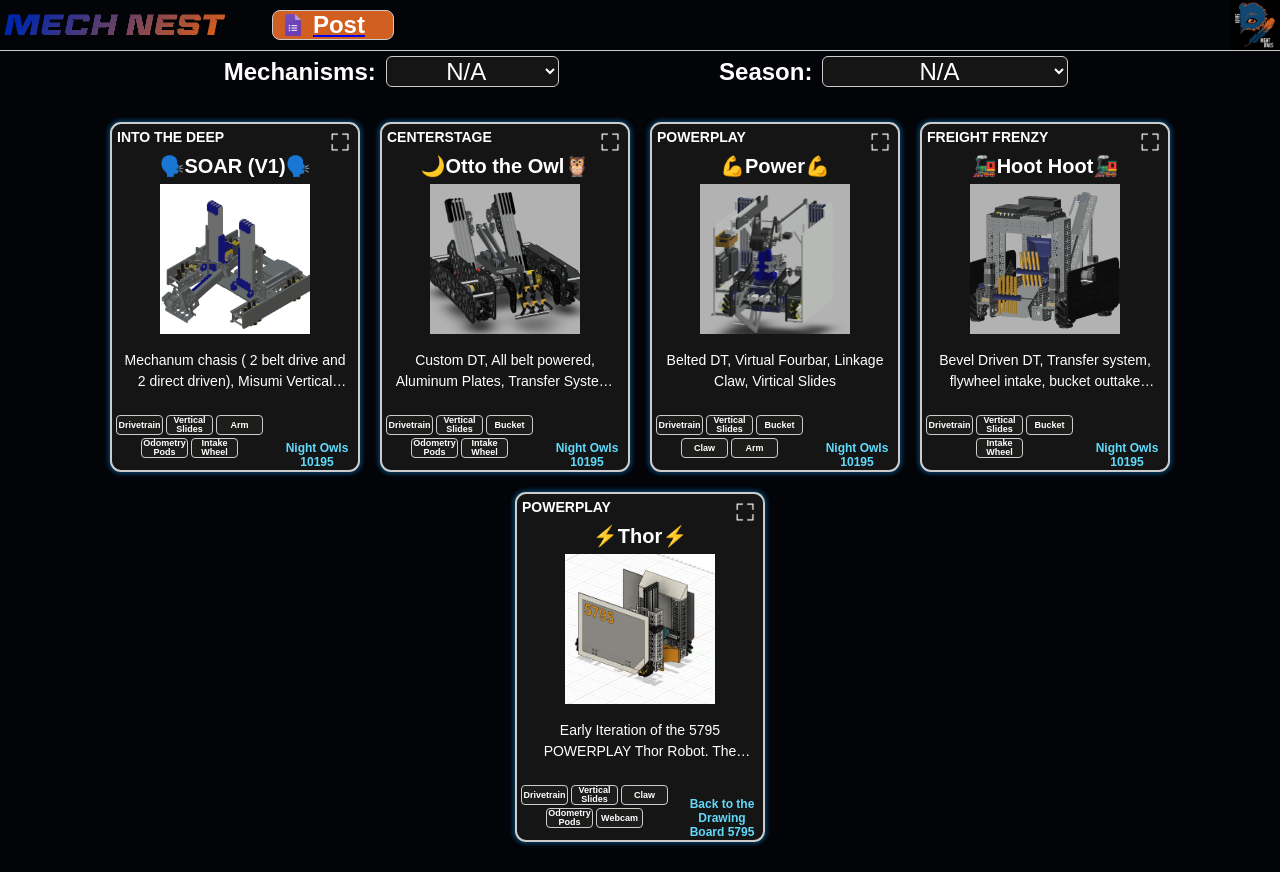
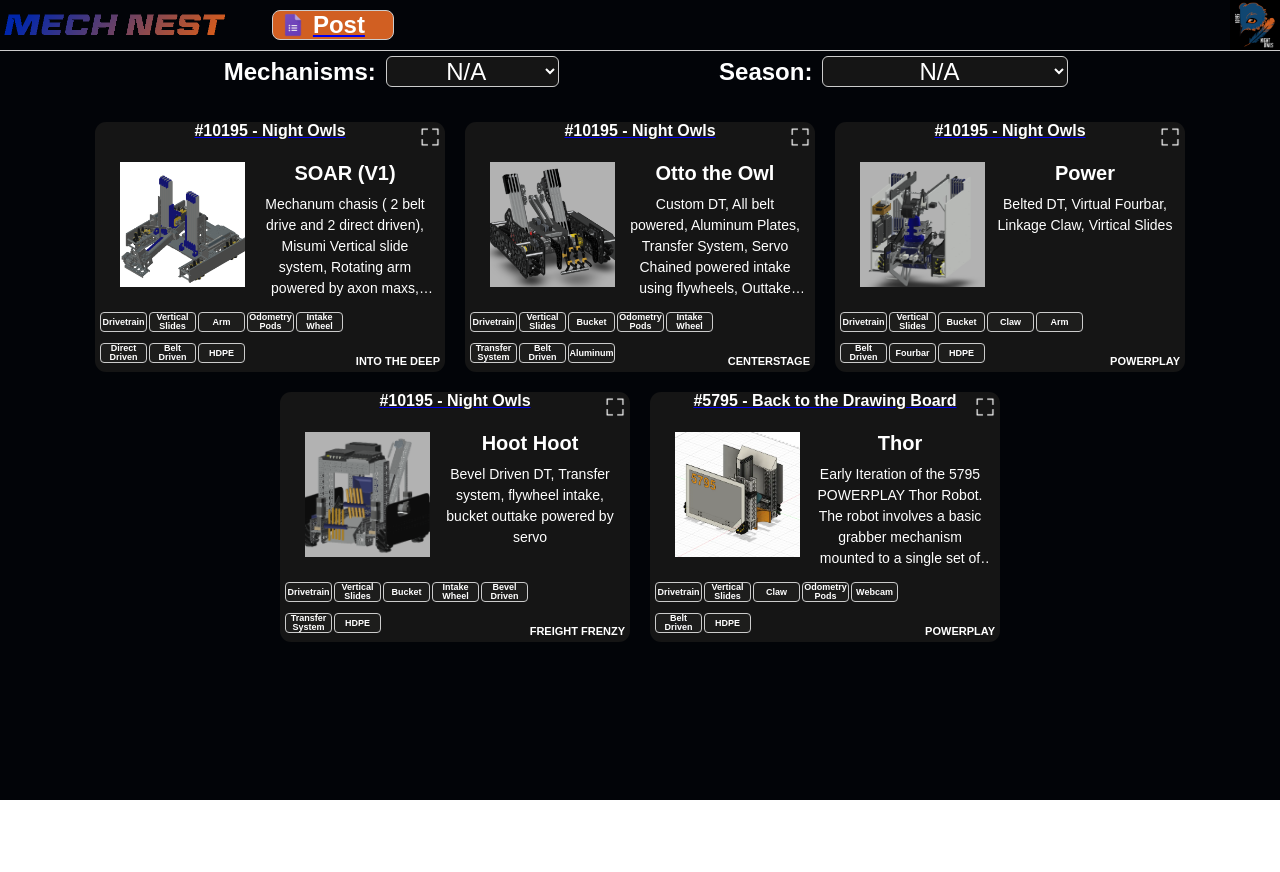
Before and after one commit to FTC-10195/MechNest, a React (Create React App) app: page / in a window 1280 px wide. After the commit the page ends 800 px from the top, so only its background shows below. Built offline with nearby package versions, Linux system fonts and the light colour scheme.

Commit message:
Reworked Cards, added more tags, removed emojis,
good night

```diff
--- a/src/App.js
+++ b/src/App.js
@@ -15,48 +15,48 @@ function App() {
   const [selectedSeason, setSeason] = useState('N/A');
   const preFilteredCards = [
     {
-      id: 1, title: '🗣️SOAR (V1)🗣️',
+      id: 1, title: 'SOAR (V1)',
       description: 'Mechanum chasis ( 2 belt drive and 2 direct driven), Misumi Vertical slide system, Rotating arm powered by axon maxs, Extendo system power by axon mini, Wrist and intake powered by gobilda servos and gecko wheel, 3 Odometry pods Max Score: 63 points solo Max Auto: 16 points',
       imageLink: './Images/V1Bot.png',
       teamNumber: '10195', teamName: "Night Owls", teamLink: 'https://ecgrobotics.org/ftc10195/',
       cadLink: "https://a360.co/4d2JjMT", cadText: "https://a360.co/4d2JjMT",
-      tags: [mechanismStates.NA, mechanismStates.DriveTrain, mechanismStates.VerticalSlides,mechanismStates.Arm,mechanismStates.OdometryPods,mechanismStates.Intake],
+      tags: [mechanismStates.NA, mechanismStates.DriveTrain, mechanismStates.VerticalSlides,mechanismStates.Arm,mechanismStates.OdometryPods,mechanismStates.Intake,mechanismStates.Direct,mechanismStates.Belt,mechanismStates.HDPE],
       season: [seasonStates.NA,seasonStates.IntoTheDeep]
     },
     {
-      id: 2, title: '🌙Otto the Owl🦉',
+      id: 2, title: 'Otto the Owl',
       description: 'Custom DT, All belt powered, Aluminum Plates, Transfer System, Servo Chained powered intake using flywheels, Outtake powered by axon minis, rotation mech powered by axon maxs',
       imageLink: './Images/CenterStageBot.png',
       teamNumber: '10195', teamName: "Night Owls", teamLink: 'https://ecgrobotics.org/ftc10195/',
       cadLink: "https://a360.co/4gyzBEx", cadText: "https://a360.co/4gyzBEx",
-      tags: [mechanismStates.NA, mechanismStates.DriveTrain, mechanismStates.VerticalSlides,mechanismStates.Bucket,mechanismStates.OdometryPods,mechanismStates.Intake],
+      tags: [mechanismStates.NA, mechanismStates.DriveTrain, mechanismStates.VerticalSlides,mechanismStates.Bucket,mechanismStates.OdometryPods,mechanismStates.Intake,mechanismStates.Transfer,mechanismStates.Belt,mechanismStates.Aluminum],
       season: [seasonStates.NA,seasonStates.CENTERSTAGE]
     },
     {
-      id: 3, title: '💪Power💪',
+      id: 3, title: 'Power',
       description: "Belted DT, Virtual Fourbar, Linkage Claw, Virtical Slides",
       imageLink: './Images/PowerPlayBot.png',
       teamNumber: '10195', teamName: "Night Owls", teamLink: 'https://ecgrobotics.org/ftc10195/',
       cadLink: "https://a360.co/41MRQSc", cadText: "https://a360.co/41MRQSc",
-      tags: [mechanismStates.NA, mechanismStates.DriveTrain, mechanismStates.VerticalSlides,mechanismStates.Bucket,mechanismStates.Claw,mechanismStates.Arm],
+      tags: [mechanismStates.NA, mechanismStates.DriveTrain, mechanismStates.VerticalSlides,mechanismStates.Bucket,mechanismStates.Claw,mechanismStates.Arm,mechanismStates.Belt,mechanismStates.Fourbar,mechanismStates.HDPE],
       season: [seasonStates.NA,seasonStates.POWERPLAY]
     },
     {
-      id: 4, title: '🚂Hoot Hoot🚂',
+      id: 4, title: 'Hoot Hoot',
       description: 'Bevel Driven DT, Transfer system, flywheel intake, bucket outtake powered by servo',
       imageLink: './Images/FreightFrenzyBot.png',
       teamNumber: '10195', teamName: "Night Owls", teamLink: 'https://ecgrobotics.org/ftc10195/',
       cadLink: "https://a360.co/4iROovI", cadText: "https://a360.co/4iROovI",
-      tags: [mechanismStates.NA, mechanismStates.DriveTrain, mechanismStates.VerticalSlides,mechanismStates.Bucket,mechanismStates.Intake],
+      tags: [mechanismStates.NA, mechanismStates.DriveTrain, mechanismStates.VerticalSlides,mechanismStates.Bucket,mechanismStates.Intake,mechanismStates.Bevel,mechanismStates.Transfer,mechanismStates.HDPE],
       season: [seasonStates.NA,seasonStates.FreightFrenzy]
     },
     {
-      id: 5, title: '⚡Thor⚡',
+      id: 5, title: 'Thor',
       description: 'Early Iteration of the 5795 POWERPLAY Thor Robot. The robot involves a basic grabber mechanism mounted to a single set of vertical SAR330 linear slides. ',
       imageLink: './Images/POWERPLAY5795.png',
       teamNumber: '5795', teamName: "Back to the Drawing Board", teamLink: 'https://ecgrobotics.org//ftc5795/',
       cadLink: "https://a360.co/4a1pKoh", cadText: "https://a360.co/4a1pKoh",
-      tags: [mechanismStates.NA, mechanismStates.DriveTrain, mechanismStates.VerticalSlides,mechanismStates.Claw,mechanismStates.OdometryPods, mechanismStates.Webcam],
+      tags: [mechanismStates.NA, mechanismStates.DriveTrain, mechanismStates.VerticalSlides,mechanismStates.Claw,mechanismStates.OdometryPods, mechanismStates.Webcam,mechanismStates.Belt,mechanismStates.HDPE],
       season: [seasonStates.NA,seasonStates.POWERPLAY]
     },
   ];
--- a/src/Card.css
+++ b/src/Card.css
@@ -27,30 +27,29 @@ background-position: center;
   background-position: center;
 }
 .card.computer {
-    border: 2px solid #ccc;
     border-radius: 11px;
     position: relative;
-    width: 250px;
-    height: 350px;
+    width: 350px;
+    height: 250px;
     background-color: #151515;
     transition: transform 0.2s;
-    box-shadow: 0px 0px 4px 2px rgba(10, 90, 144, 0.64);
     box-sizing: border-box;
 }
 .card.mobile {
-  border: 2px solid #ccc;
   border-radius: 11px;
-  position: relative;
-  background-color: #151515;
-  box-shadow: 0px 0px 4px 2px rgba(10, 90, 144, 0.64);
-  width: 200px;
-  height: 275px;
+    position: relative;
+    width: 250px;
+    height: 150px;
+    background-color: #151515;
+    transition: transform 0.2s;
+    box-sizing: border-box;
 }
 .fullscreen-button:hover {
     transform: scale(1.15);
 }
 .card:hover {
-  transform: scale(1.05);
+ /* transform: scale(1.05); */
+ background-color: #272727;
 }
 .card.fullscreen {
     position: fixed;
@@ -67,7 +66,6 @@ background-position: center;
     overflow: auto;
     transform: none;
   }
-
   .card.fullscreen .card-content {
     padding: 40px;
   }
@@ -80,45 +78,75 @@ background-position: center;
     cursor: pointer;
     position: absolute;
     height: 20px;
-    right: 1vmin ;
-    top: 1vmin;
+    right: 5px;
+    top: 5px;
     transition: transform 0.2s;
 }
 .fullscreen-button.mobile{
   cursor: pointer;
   position: absolute;
   height: 20px;
-  right: 1vmin ;
-  top: 1vmin;
+  right: 5px;
+  top: 5px;
   transition: transform 0.2s;
 }
 .card-image.computer{
-  width:  150px;
-  height: 150px;
+  position: absolute;
+  display: flex;
+  top: 40px;
+  left: 25px;
+  width:  125px;
+  height: 125px;
   object-fit: cover;
-  transition: transform 0.2s;
 }
 .card-image.fullscreen{
-  width: 30vmax;
-  height: 30vmax;
-  object-fit: cover;
-  transition: transform 0.2s;
+  position: absolute;
+  display: flex;
+  top: 50px;
+  left: 50%;
+  transform: translate(-50%,0);
+  height: 30vh;
+  object-fit: contain;
 }
 .card-image.mobile{
-  width:  100px;
+  position: absolute;
+  display: flex;
+  top: 20px;
+  left: 10px;
+  width:  80px;
+  height: 80px;
+  object-fit: cover;
+}
+.card-text-container.computer{
+position: absolute;
+top: 40px;
+left: 150px;
+width: 200px;
+height: 100px;
+}
+.card-text-container.mobile{
+  position: absolute;
+  top: 20px;
+  left: 110px;
+  width: 138px;
   height: 100px;
-  object-fit: cover;
-  transition: transform 0.2s;
 }
+.card-text-container.fullscreen{
+  position: absolute;
+  top: calc(50px + 30vh + 10px);
+  left: 50%;
+  transform: translate(-50%,0);
+  width: 90%;
+  }
 .card-description.fullscreen{
-   margin: 12px;
-  overflow: hidden;               /* Hides overflowed content */
+  margin: 12px;
+  display: -webkit-box;           /* Makes the element behave like a box */
+  -webkit-box-orient: vertical;   /* Specifies the box's orientation as vertical */
+  overflow-y: scroll;
+  -webkit-line-clamp: 8;          /* Specifies the number of lines to display */
   line-height: 1.5em;             /* Optional: Adjust line-height for spacing between lines */
-  overflow-wrap: break-word; /* Modern property */
-  max-width: 100vmax;
-    font-size:16px;
+    font-size:calc(7px + 2vmin);
   font-family : sans-serif;
-  font-weight: bold;
   color: #ffffff;
 }
 .card-description.computer{
@@ -126,27 +154,25 @@ background-position: center;
   display: -webkit-box;           /* Makes the element behave like a box */
   -webkit-box-orient: vertical;   /* Specifies the box's orientation as vertical */
   overflow: hidden;               /* Hides overflowed content */
-  -webkit-line-clamp: 2;          /* Specifies the number of lines to display */
+  -webkit-line-clamp: 5;          /* Specifies the number of lines to display */
   line-height: 1.5em;             /* Optional: Adjust line-height for spacing between lines */
-  max-height: 3em;
     font-size:14px;
   font-family : sans-serif;
   color: #ffffff;
 }
 .card-description.mobile{
-  margin: 8px;
+  margin: 6px;
   display: -webkit-box;           /* Makes the element behave like a box */
   -webkit-box-orient: vertical;   /* Specifies the box's orientation as vertical */
   overflow: hidden;               /* Hides overflowed content */
-  -webkit-line-clamp: 2;          /* Specifies the number of lines to display */           /* Optional: Adjust line-height for spacing between lines */
-  max-height: 3em;
+  -webkit-line-clamp: 3;          /* Specifies the number of lines to display */
+  line-height: 1.5em;             /* Optional: Adjust line-height for spacing between lines */
     font-size:12px;
   font-family : sans-serif;
   color: #ffffff;
 }
 .card-title.computer{
   height: 20px;
-  top: 10px;
   position: relative;
   font-size: 20px;
 font-family : sans-serif;
@@ -154,106 +180,107 @@ font-weight: bold;
 color: #ffffff;
 }
 .card-title.mobile{
-  height: 20px;
-  top: 10px;
+  height: 10px;
   position: relative;
-  font-size: 16px;
+  font-size: 14px;
 font-family : sans-serif;
 font-weight: bold;
 color: #ffffff;
 }
-.card-fusion.computer{
-  font-size: 12px;
-font-family : sans-serif;
-font-weight: bold;
-color: #61dafb;
-}
-.card-fusion.mobile{
-  font-size: 12px;
-font-family : sans-serif;
-font-weight: bold;
-color: #61dafb;
-}
-.card-teamNumber.computer{
-  word-wrap: break-word;
-  max-width:  80px;
-  max-height: 50px;
-  position: absolute;
-  right: 0;
-  bottom: 0;
-  font-size:12px ;
+.card-title.fullscreen{
+  height: 30px;
+  position: relative;
+  font-size: 25px;
 font-family : sans-serif;
 font-weight: bold;
 color: #ffffff;
-margin: 1px;
-color: #61dafb;
+}
+.card-teamNumber.computer{
+  display: inline;
+  height: 20px;
+  max-width: 280px;
+  overflow: hidden;
+  text-align: center;
+    font-size:16px;
+    margin: 0 auto; /* Center the container horizontally */
+    font-weight: Bold;
+  font-family : sans-serif;
+  color: #ffffff;
 }
 .card-teamNumber.mobile{
-  word-wrap: break-word;
-  max-width:  calc(66px);
-  max-height: 33px;
+  display: inline;
+  height: 16px;
+  max-width: 230px;
+  overflow: hidden;
+  text-align: center;
+    font-size:14px;
+    margin: 0 auto; /* Center the container horizontally */
+    font-weight: Bold;
+  font-family : sans-serif;
+  color: #ffffff;
+}
+.card-teamNumber.fullscreen{
+  height: 50px;
+  max-width: 80%;
+  overflow: hidden;
+  text-align: center;
+    font-size:calc(11px + 3vmin);
+    display: inline;          /* Makes the element behave like a box */
+  -webkit-box-orient: vertical;   /* Specifies the box's orientation as vertical */
+  overflow-y: scroll;               /* Hides overflowed content */
+  -webkit-line-clamp: 2;          /* Specifies the number of lines to display */
+    margin: 0 auto; /* Center the container horizontally */
+    font-weight: Bold;
+  font-family : sans-serif;
+  color: #ffffff;
+}
+.tag-container-large.computer{
+  width:  280px;
+  justify-content: start;
+    height:60px;
   position: absolute;
-  right: 1vmin;
-  bottom: 0;
-  font-size:9px ;
+  left: 5px;
+    bottom: 0;
+overflow-y: scroll;
 font-family : sans-serif;
 font-weight: bold;
 color: #ffffff;
-margin: 1px;
-color: #61dafb;
+
+  display: flex;
+  flex-wrap: wrap;
+  gap: 2px;
 }
-.tag-container-large.computer{
-  font-size:  14px;
-  width:  175px;
-    height:110px;
+.tag-container-large.mobile{
+  width:  200px;
+  justify-content: start;
+    height:50px;
   position: absolute;
-  place-content: center;
-  left: -10px;
-    bottom: 0;
+  left: 5px;
+    bottom: -5px;
+overflow-y: scroll;
 font-family : sans-serif;
 font-weight: bold;
 color: #ffffff;
+
+  display: flex;
+  flex-wrap: wrap;
+  gap: 2px,10px;
+}
+.tag-container-large.fullscreen{
+  position: absolute;
+  bottom: 30vmin;
+  left: 50%;
+  transform: translate(-50%,0);
+  width: 90%;
+  justify-content: center;
+  position: absolute;
 overflow-y: scroll;
-}
-.tag-container-large.mobile{
-  font-size:  11px;
-  width:  150px;
-    height: 120px;
-  position: absolute;
-  place-content: center;
-  left: -10px;
-    bottom: -10px;
-  margin: .2vmin;
 font-family : sans-serif;
 font-weight: bold;
 color: #ffffff;
-overflow-y: scroll;
-}
-.tag-container-large.fullscreen{
-  font-size:  14px;
-  width:  250px;
-    height:250px;
-  position: absolute;
-  place-content: center;
-  left: -0px;
-    bottom: 10px;
-font-family : sans-serif;
-font-weight: bold;
-color: #ffffff;
-overflow-y: scroll;
-}
-.tag-container{
-  position: absolute;
-font-family : sans-serif;
-font-weight: bold;
-color: #ffffff;
-gap: 3px;
-display: grid;
-overflow-y: scroll;
-  justify-content: center;
-  align-items: center;
   display: flex;
   flex-wrap: wrap;
+  gap: calc(.5vmin + 2px);
 }
 .tag.computer{
   cursor: pointer;
@@ -282,10 +309,11 @@ overflow-y: scroll;
   cursor: pointer;
   font-family : sans-serif;
   font-style: normal;
-  height: 35px;
-  width: 70px;
+  height:  calc(11px+1vmin);
+  width: 12vmin;
+  min-width: 45px;
   place-content: center;
-  font-size:  12px;
+  font-size:  calc(9px + .5vmin);
   position: relative;
   text-align: center;
   border: 1px solid #ccc;
@@ -303,10 +331,10 @@ overflow-y: scroll;
 }
 .tag.mobile{
   cursor: pointer;
+  font-family : sans-serif;
   font-style: normal;
-  font-family : sans-serif;
   height: 22px;
-  width: 38px;
+  width: 35px;
   place-content: center;
   font-size:  8px;
   position: relative;
@@ -327,23 +355,34 @@ overflow-y: scroll;
 .season.computer{
   word-wrap: break-word;
   position: absolute;
-  font-size:14px;
+  font-size:11px;
 font-family : sans-serif;
 font-weight: bold;
 color: #ffffff;
-left: 0;
-top: 0;
+right: 0;
+bottom: 0;
+margin: 5px;
+}
+.season.fullscreen{
+  word-wrap: break-word;
+  position: absolute;
+  font-size:calc(11px + 2vmin);
+font-family : sans-serif;
+font-weight: bold;
+color: #ffffff;
+right: 0;
+bottom: 0;
 margin: 5px;
 }
 .season.mobile{
   word-wrap: break-word;
   position: absolute;
-  font-size:11px;
+  font-size:9px;
 font-family : sans-serif;
 font-weight: bold;
 color: #ffffff;
-left: 0;
-top: 0;
+right: 0;
+bottom: 0;
 margin: 5px;
 }
 ::-webkit-scrollbar {
@@ -351,5 +390,5 @@ margin: 5px;
   background: transparent; /* make scrollbar transparent */
 }
 .tag:hover {
-  transform: scale(1.05);
+  background-color: #2f2f2f;
 }
--- a/src/Card.js
+++ b/src/Card.js
@@ -6,7 +6,7 @@ function Card({ title, description,imageLink,teamNumber, teamName,teamLink,cadLi
     const handleToggleFullscreen = () => {
       setIsFullscreen(!isFullscreen);
     };
-    const combinedNameNumber =  teamName + " " + teamNumber;
+    const combinedNameNumber = "#" + teamNumber+ " - " + teamName;
 function getCardType(){
         if (isFullscreen){
             return 'fullscreen'
@@ -19,9 +19,13 @@ function getCardType(){
     }
     return (
         <div className={`card ${getCardType()}`}>
-            <h3 className = {`card-title ${isMobile ? 'mobile' : 'computer'}`}>{title}</h3>
-            <div className = {`season ${isMobile ? 'mobile' : 'computer'}`}> {season} </div>
-            <img src={isFullscreen ? './Images/fullscreenexit.png'   : './Images/fullscreen.png'} alt="fullscreen-button" className = {`fullscreen-button ${isMobile ? 'mobile' : 'computer'}`} onClick={handleToggleFullscreen}/>
+             <a
+                href={teamLink}
+                target="_blank"
+                rel="noopener noreferrer"
+            >
+                <div className = {`card-teamNumber ${getCardType()}`}>{combinedNameNumber}</div>
+            </a>
             <a
                 href={cadLink}
                 target="_blank"
@@ -29,23 +33,19 @@ function getCardType(){
             >
             <img src={imageLink} alt="image" className = {`card-image ${getCardType()}`}/>
             </a>
-            <a
-                href={teamLink}
-                target="_blank"
-                rel="noopener noreferrer"
-            >
-                 <span className={`card-teamNumber ${isMobile ? 'mobile' : 'computer'}`}>{combinedNameNumber}</span>
-            </a>
+            <div className = {`card-text-container ${getCardType()}`}>
+                <div className = {`card-title ${getCardType()}`}>{title}</div>
+                <p className = {`card-description ${getCardType()}`}>{description}</p>
+            </div>
+            <div className = {`season ${getCardType()}`}> {season} </div>
+            <img src={isFullscreen ? './Images/fullscreenexit.png'   : './Images/fullscreen.png'} alt="fullscreen-button" className = {`fullscreen-button ${isMobile ? 'mobile' : 'computer'}`} onClick={handleToggleFullscreen}/>
             <div className={`tag-container-large ${getCardType()}`}>
-                 <div className="tag-container">
                     {tags.map((tag,index) => (
                         <li key = {index} className={`tag ${getCardType()}`}>
                             {tag}
                         </li>
                     ))}
-                </div>
             </div>
-            <p className = {`card-description ${getCardType()}`}>{description}</p>
         </div>
     );
 }
--- a/src/MechanismState.js
+++ b/src/MechanismState.js
@@ -4,12 +4,21 @@ const mechanismStates = Object.freeze({
    DriveTrain: 'Drivetrain',
    Arm: 'Arm',
    Intake: 'Intake Wheel',
-   Ascent: 'Ascent',
+   Ascent: 'Ascent/Climb',
    VerticalSlides: 'Vertical Slides',
    Webcam: 'Webcam',
    OdometryPods: 'Odometry Pods',
    WholeRobot:'Whole Robot',
    Claw:'Claw',
-   Bucket: 'Bucket'
+   Bucket: 'Bucket',
+   Fourbar: 'Fourbar',
+   Bucket: 'Bucket',
+   Bevel: 'Bevel Driven',
+   Direct: 'Direct Driven',
+   Belt: 'Belt Driven',
+   Chain: 'Chain Driven',
+   HDPE: 'HDPE',
+   Aluminum: 'Aluminum',
+   Transfer: 'Transfer System'
  });
 export default mechanismStates;
```
